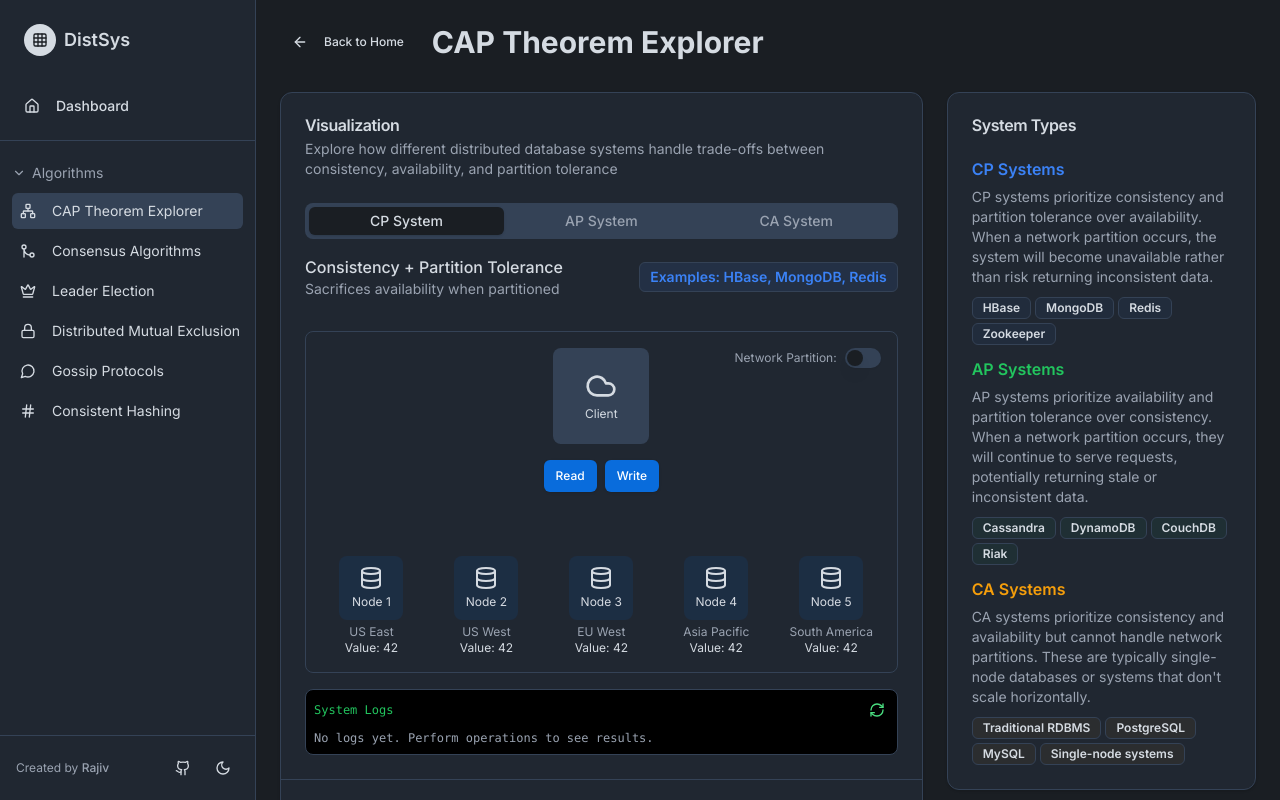
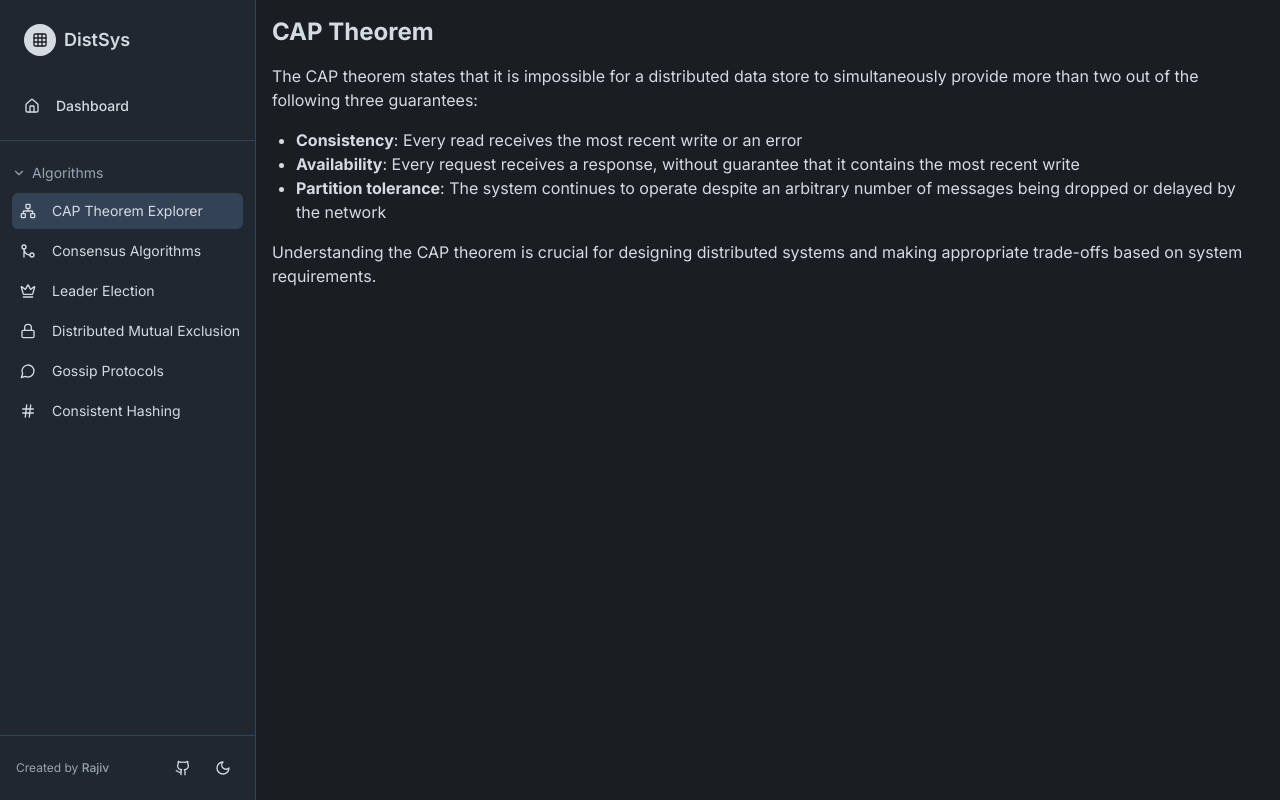
Before and after one commit to iamrajiv/DistSys, a Next.js app: page /algorithms/cap-theorem in a window 1280 px wide. Shown: the top 800 px of the page. Built offline with nearby package versions, Linux system fonts and the light colour scheme.

Commit message:
add
Signed-off-by: iamrajiv <rajivperfect007@gmail.com>

```diff
--- a/app/algorithms/cap-theorem/page.tsx
+++ b/app/algorithms/cap-theorem/page.tsx
@@ -8,5 +8,22 @@ export const metadata: Metadata = {
 }
 
 export default function CAPTheoremPage() {
-  return <CAPTheoremExplorer />
+  return (
+    <div className="container mx-auto p-4">
+      <h1 className="text-2xl font-bold mb-4">CAP Theorem</h1>
+      <p className="mb-4">
+        The CAP theorem states that it is impossible for a distributed data store
+        to simultaneously provide more than two out of the following three guarantees:
+      </p>
+      <ul className="list-disc pl-6 mb-4">
+        <li><strong>Consistency</strong>: Every read receives the most recent write or an error</li>
+        <li><strong>Availability</strong>: Every request receives a response, without guarantee that it contains the most recent write</li>
+        <li><strong>Partition tolerance</strong>: The system continues to operate despite an arbitrary number of messages being dropped or delayed by the network</li>
+      </ul>
+      <p>
+        Understanding the CAP theorem is crucial for designing distributed systems and
+        making appropriate trade-offs based on system requirements.
+      </p>
+    </div>
+  )
 }
--- a/app/algorithms/consistent-hashing/page.tsx
+++ b/app/algorithms/consistent-hashing/page.tsx
@@ -73,6 +73,13 @@ export default function ConsistentHashing() {
   const removeNode = (nodeToRemove: string) => {
     setNodes(nodes.filter((node) => node !== nodeToRemove))
   }
+
+  const hashedNodes = useMemo(() => {
+    return nodes.map(node => ({
+      node,
+      hash: hashFunction(node)
+    }));
+  }, [nodes]);
 
   return (
     <div className="container mx-auto px-4 py-12">
--- a/app/algorithms/gossip/page.tsx
+++ b/app/algorithms/gossip/page.tsx
@@ -165,6 +165,12 @@ export default function GossipProtocol() {
     }
   }, [isMobile, nodeCount])
 
+  useEffect(() => {
+    if (nodeCount > 0) {
+      initializeNodes(nodeCount);
+    }
+  }, [nodeCount]);
+
   const toggleSimulation = () => {
     setIsRunning(!isRunning)
   }
@@ -189,6 +195,14 @@ export default function GossipProtocol() {
       return `Complete! All ${infectedCount} healthy nodes received the information in ${round} rounds.`
     }
   }
+
+  // Add this function before the useEffect that uses it
+  const initializeNodes = (count: number) => {
+    setNodesWithInfo([0]); // Reset to initial state with only node 0 having info
+    setInfectedCount(1);
+    setRound(0);
+    setIsSimulationComplete(false);
+  };
 
   return (
     <div className="max-w-6xl mx-auto p-4 md:p-6 animate-in">
--- a/components/algorithms/cap-theorem/cap-theorem-explorer.tsx
+++ b/components/algorithms/cap-theorem/cap-theorem-explorer.tsx
@@ -195,7 +195,7 @@ export function CAPTheoremExplorer() {
             toast({
               title: "Operation Successful with Warning",
               description: "Data may be inconsistent across partitions",
-              variant: "warning",
+              variant: "destructive",
             })
           } else {
             toast({
@@ -227,7 +227,7 @@ export function CAPTheoremExplorer() {
       toast({
         title: "Network Partition Activated",
         description: "The network is now partitioned",
-        variant: "warning",
+        variant: "destructive",
       })
     } else {
       toast({
```
